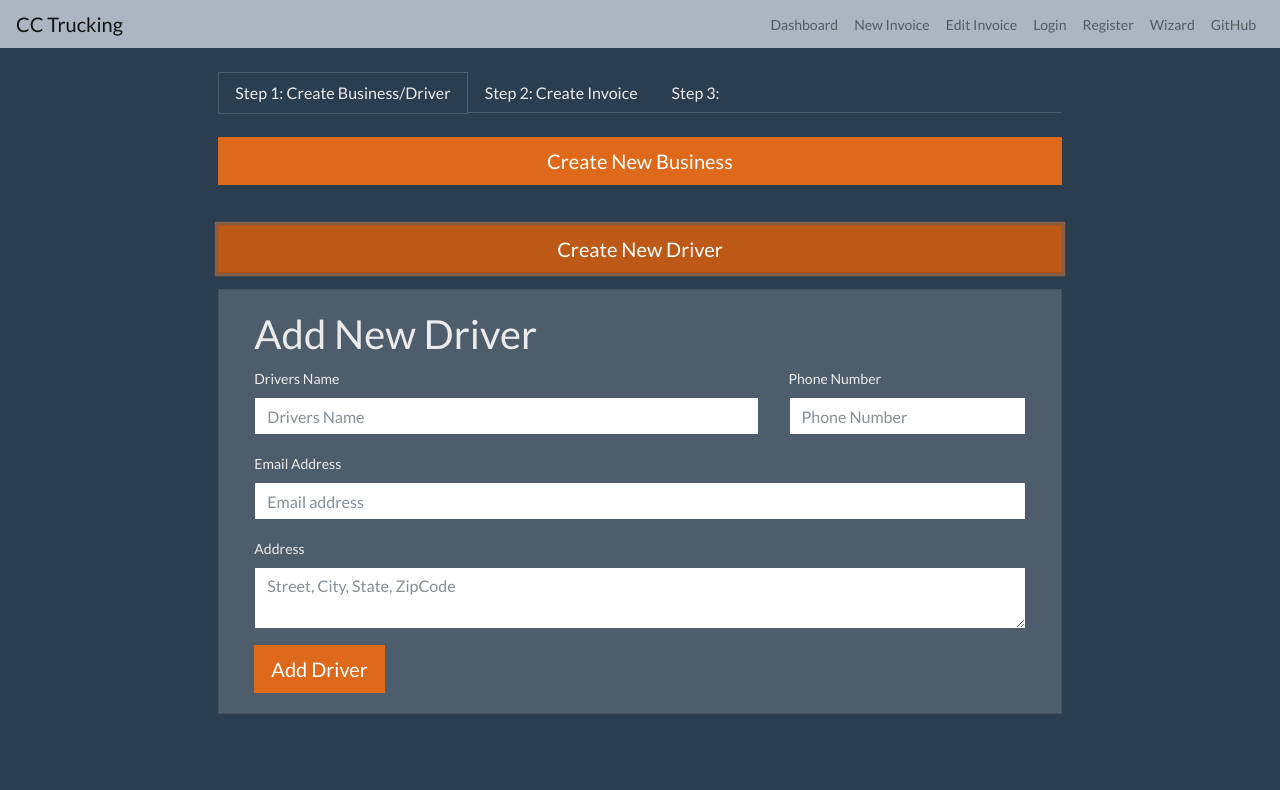
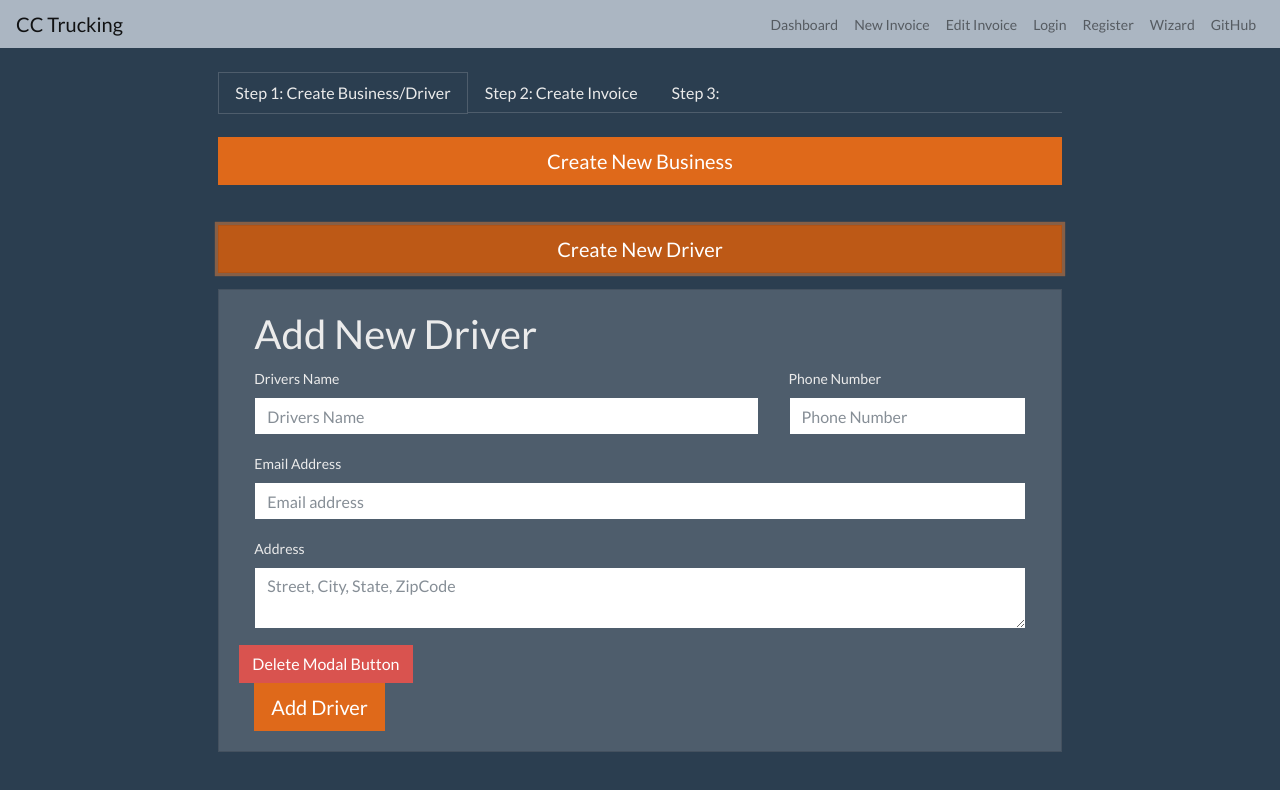
Before and after one commit to cindycortes/capstone_project2, a React (Create React App) app in the folder invoice_app/: page /invoice/new in a window 1280 px wide. Both pictures are taken after a click on the button "Create New Driver". Shown: the top 790 px of the page. Built offline with nearby package versions, Linux system fonts and the light colour scheme; no server answers.

Commit message:
updates on modal

```diff
--- a/invoice_app/src/components/Invoices.js
+++ b/invoice_app/src/components/Invoices.js
@@ -6,6 +6,7 @@
 import InvoiceEdit from './invoices/InvoiceEdit';
 import Pagination from './Pagination';
 import SearchBar from './SearchBar';
+import ModalButton from '../components/toggle/ModalButton';
 
 class Invoices extends Component {
 
@@ -30,6 +31,9 @@
                     <td>
                         <Button color="success" onClick={() => this.props.selectInvoice(invoice.id)}> Select </Button>
                         <Button color="danger" onClick={() => this.props.deleteInvoice(invoice.id)}>Delete</Button>
+                        {/* <ModalButton /> */}
+                        {/* <br/> */}
+
                     </td>
 
 
--- a/invoice_app/src/components/invoices/InvoiceCreate.js
+++ b/invoice_app/src/components/invoices/InvoiceCreate.js
@@ -169,7 +169,7 @@
                 </Col>
             </Row>
 
-            <button type="submit" class="btn btn-primary btn-lg"disabled={submitting}>Submit</button>
+            <button type="submit" className="btn btn-primary btn-lg" disabled={submitting}>Submit</button>
         </Form>
     )
 
--- a/invoice_app/src/components/invoices/NewDriver.js
+++ b/invoice_app/src/components/invoices/NewDriver.js
@@ -3,6 +3,7 @@
 import { connect } from 'react-redux';
 import { Form, FormGroup, Label, Row, Col } from 'reactstrap';
 import { createDriver } from '../../redux/actions/driversAction';
+import ModalButton from '../toggle/ModalButton';
 
 
 let NewDriver = props => {
@@ -54,7 +55,7 @@
 
             </Row>
             <Row>
-
+                <ModalButton className="btn btn-primary btn-lg" />
             </Row>
 
 
--- /dev/null
+++ b/invoice_app/src/components/toggle/ModalButton.js
@@ -0,0 +1,41 @@
+/* eslint react/no-multi-comp: 0, react/prop-types: 0 */
+
+import React from 'react';
+import { Button, Modal, ModalHeader, ModalBody, ModalFooter } from 'reactstrap';
+
+class ModalButton extends React.Component {
+  constructor(props) {
+    super(props);
+    this.state = {
+      modal: false
+    };
+
+    this.toggle = this.toggle.bind(this);
+  }
+
+  toggle() {
+    this.setState(prevState => ({
+      modal: !prevState.modal
+    }));
+  }
+
+  render() {
+    return (
+      <div>
+        <Button color="danger" onClick={this.toggle}>{this.props.buttonLabel}Delete Modal Button</Button>
+        <Modal isOpen={this.state.modal} toggle={this.toggle} className={this.props.className}>
+          <ModalHeader toggle={this.toggle}>Delete Invoice</ModalHeader>
+          <ModalBody>
+            You sure you want to Delete this Invoice?
+          </ModalBody>
+          <ModalFooter>
+            <Button color="primary" onClick={this.toggle}>Yes</Button>{' '}
+            <Button color="secondary" onClick={this.toggle}>Cancel</Button>
+          </ModalFooter>
+        </Modal>
+      </div>
+    );
+  }
+}
+
+export default ModalButton;
```
